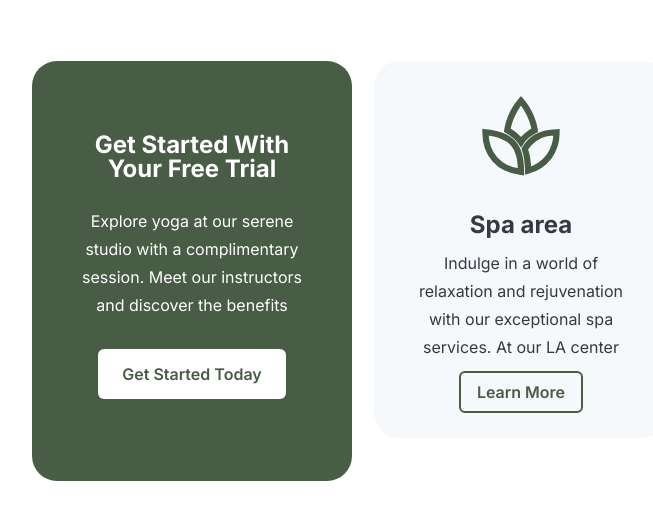
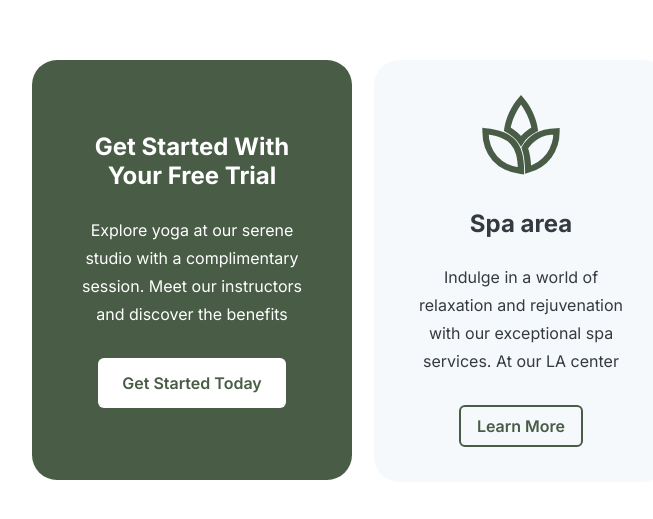
Before and after one commit to Bychkov-Denis/Redev-Layout, a plain HTML site: page index.html in a window 1280 px wide. Shown: the part 129-648 px from the top of the page, without its empty margins (290-943 px from the left). Drawn offline with Linux system fonts and the light colour scheme.

Commit message:
fix for review

```diff
--- a/index.html
+++ b/index.html
@@ -7,27 +7,26 @@
     <title>Fonts</title>
   </head>
   <body>
+    <div class="wrapper">
       <div class="container">
         <div class="trial">
-        <h2 class="trial__title">
-          Get Started With <br />
-          Your Free Trial
-        </h2>
+          <h3 class="trial__title">Get Started With Your Free Trial</h3>
           <p class="trial__text">
             Explore yoga at our serene studio with a complimentary session. Meet
             our instructors and discover the benefits
           </p>
-        <a class="trial_link">Get Started Today</a>
+          <a class="trial__link">Get Started Today</a>
         </div>
         <div class="spa">
-        <img class="spa__logo" src="./logo.svg" alt="Spa area logo" />
-        <h2 class="spa__title">Spa area</h2>
+          <img class="spa__logo" src="./logo.svg" alt="Spa are logo" />
+          <h3 class="spa__title">Spa area</h3>
           <p class="spa__text">
-          Indulge in a world of relaxation and rejuvenation with our exceptional
-          spa services. At our LA center
+            Indulge in a world of relaxation and rejuvenation with our
+            exceptional spa services. At our LA center
           </p>
           <a class="spa__link">Learn More</a>
         </div>
       </div>
+    </div>
   </body>
 </html>
--- a/style.css
+++ b/style.css
@@ -4,10 +4,14 @@
   margin: 0;
   padding: 0;
   box-sizing: border-box;
-  font-family: 'Inter', sans-serif;
 }
 
 body {
+  font-family: 'Inter', sans-serif;
+  font-size: 16px;
+}
+
+.wrapper {
   min-height: 100vh;
   display: flex;
   justify-content: center;
@@ -16,14 +20,15 @@ body {
 
 .container {
   max-width: 1120px;
+  width: 100%;
   padding: 0 10px;
   display: flex;
-  flex-wrap: wrap;
   gap: 22px;
+  justify-content: center;
 }
 
 .trial {
-  width: 320px;
+  max-width: 320px;
   text-align: center;
   padding: 72px 35px;
   background-color: #485c46;
@@ -33,9 +38,11 @@ body {
 
 .trial__title {
   color: #ffffff;
-  margin-bottom: 26px;
-  line-height: 100%;
+  margin: 0 auto 26px;
+  line-height: 29px;
   font-weight: 700;
+  max-width: 200px;
+  font-size: 24px;
 }
 
 .trial__text {
@@ -44,21 +51,19 @@ body {
   margin-bottom: 30px;
 }
 
-.trial_link {
+.trial__link {
   display: inline-block;
   color: #485c46;
   font-weight: 600;
   line-height: 18px;
   background-color: #ffffff;
   padding: 16px 24px;
-  border-width: 2px;
   border-radius: 6px;
   cursor: pointer;
 }
 
 .spa {
-  width: 294px;
-  height: 377px;
+  max-width: 294px;
   text-align: center;
   padding: 35px;
   background-color: #f6f9fc;
@@ -73,12 +78,14 @@ body {
 
 .spa__title {
   font-weight: 700;
-  margin-bottom: 10px;
+  margin-bottom: 25px;
   color: #343a40;
+  font-size: 24px;
+  line-height: 29px;
 }
 
 .spa__text {
-  margin-bottom: 10px;
+  margin-bottom: 30px;
   line-height: 28px;
   color: #343a40;
 }
```
Lines whose indentation alone changed are shown as unchanged.
